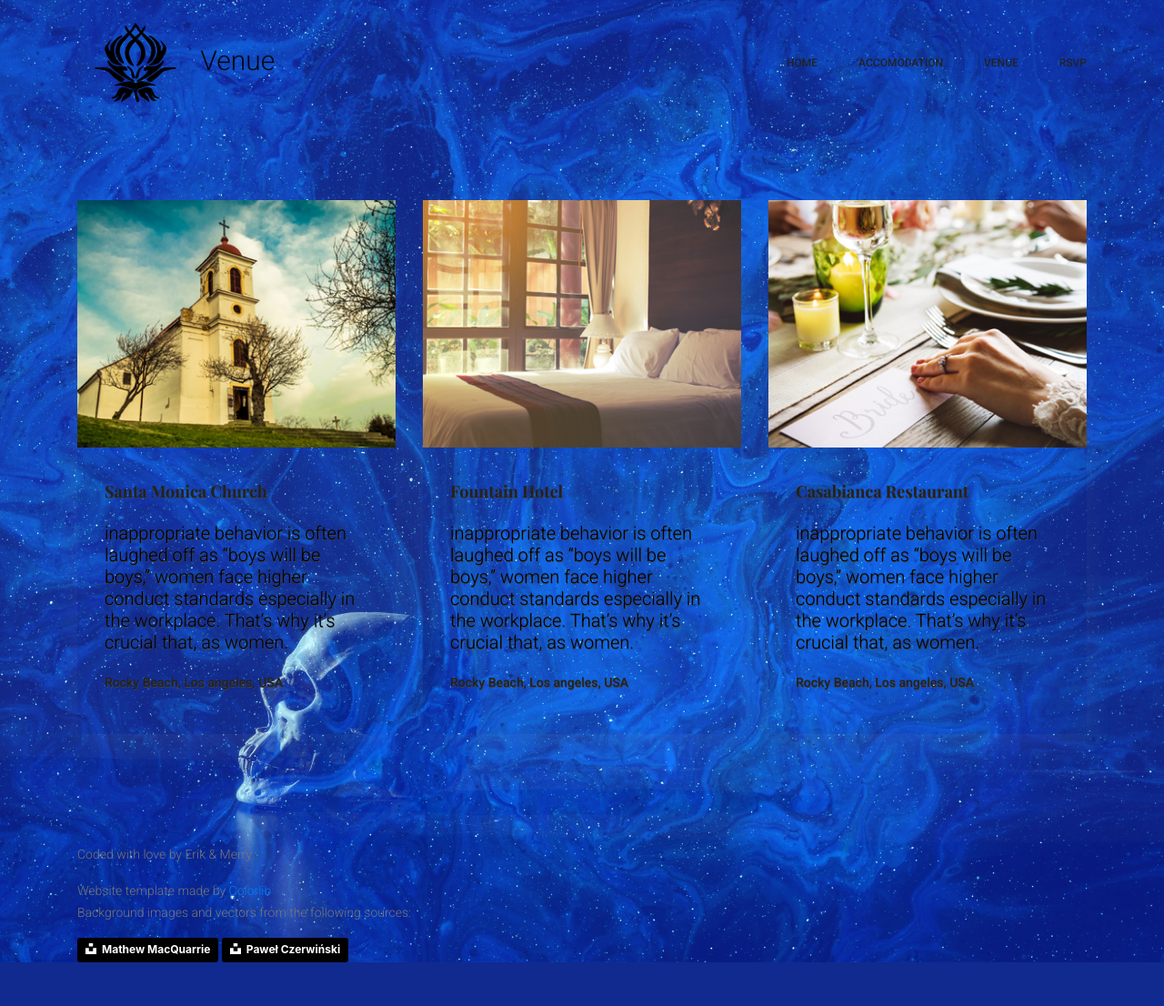
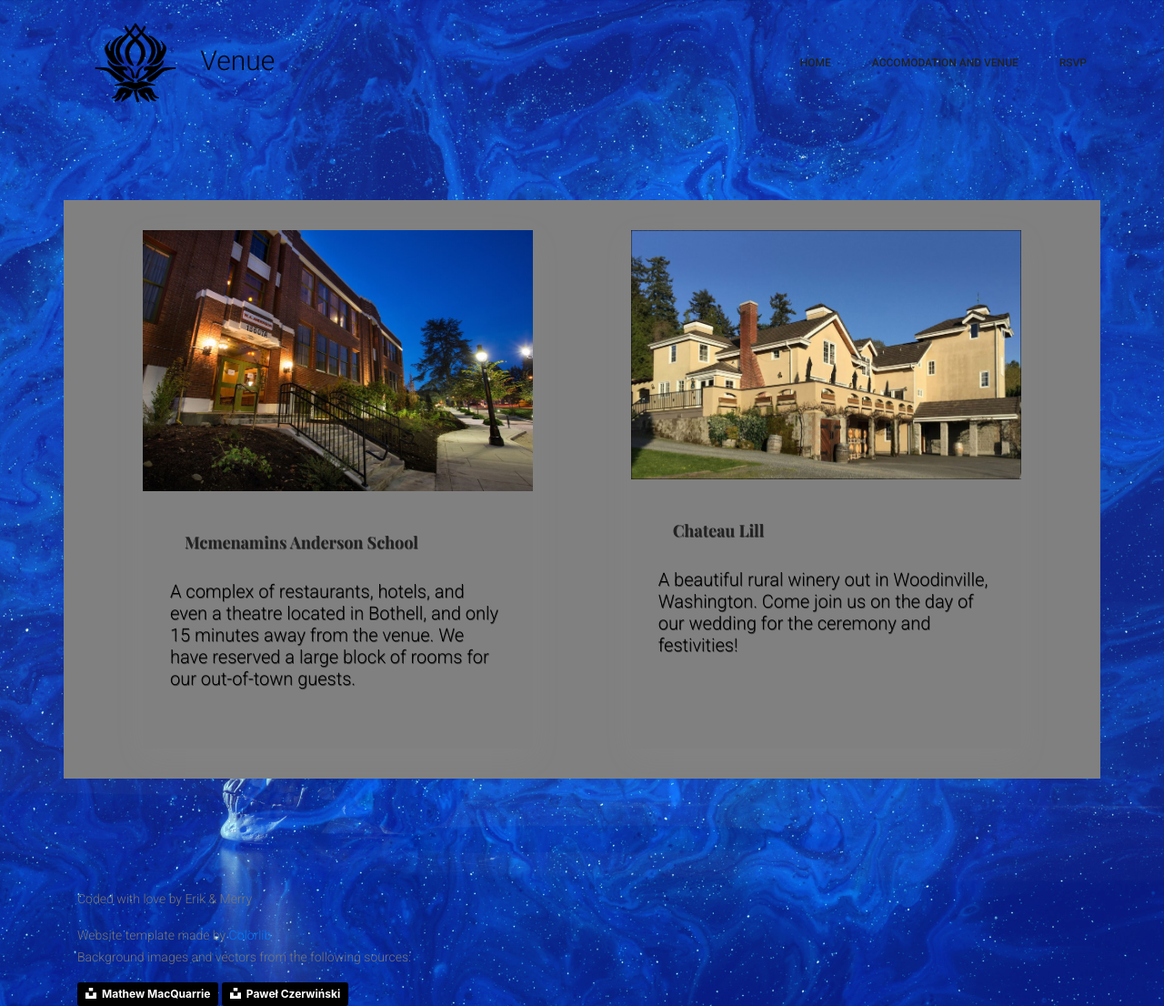
Before and after one commit to endere/merrik-wedding, a Flask app: page /venue in a window 1280 px wide. Shown: the whole page at 91% size. Before the commit the page ends 1058 px from the top, so only its background shows below. Run offline with Flask 2, Linux system fonts and the light colour scheme; some libraries are stand-ins or nearby versions.

Commit message:
venue css

```diff
--- a/wedding_site/static/templates/css/index.css
+++ b/wedding_site/static/templates/css/index.css
@@ -45,3 +45,24 @@ html{
 	color: #000000;
 	font-size: 30px;
 }
+
+.venueitem {
+    max-width: 40%;
+    max-height: 25%;
+    margin-left: auto;
+    margin-right: auto;
+    width: 8em
+    display: inline-block;
+}
+
+.act_inner {
+  background: grey;
+  padding: 3%;
+}
+
+.venueimg {
+    object-fit: contain;
+    max-height: 100%;
+    max-width: 100%;
+
+}
--- a/wedding_site/static/templates/layout.html
+++ b/wedding_site/static/templates/layout.html
@@ -39,8 +39,7 @@
 							<ul class="nav navbar-nav menu_nav ml-auto">
 								<li class="nav-item"><a class="nav-link" href="/">Home</a></li>
 						<!-- 		<li class="nav-item"><a class="nav-link" href="rsvp.html">RSVP  </a></li> -->
-								<li class="nav-item"><a class="nav-link" href="/accomodation">Accomodation</a></li>
-								<li class="nav-item"><a class="nav-link" href="/venue">Venue</a></li>
+								<li class="nav-item"><a class="nav-link" href="/venue">Accomodation and Venue</a></li>
                                 <li class="nav-item"><a class="nav-link" href="/rsvp">rsvp</a></li>
 						</div>
 					</div>
--- a/wedding_site/static/templates/venue.html
+++ b/wedding_site/static/templates/venue.html
@@ -7,42 +7,21 @@
         <section class="act_area p_120">
             <div class="container">
                 <div class="row act_inner">
-                    <div class="col-lg-4">
-                        <div class="progress_item">
-                            <img class="img-fluid" src="img/act/act-1.jpg" alt="">
+                        <div class="progress_item venueitem" class="progress_item">
+                            <img class="venueimg" src="img/anderson.jpg" alt="">
                             <div class="progress_text">
-                                <a href="#"><h4>Santa Monica Church</h4></a>
-                                <p>inappropriate behavior is often laughed off as “boys will be boys,” women face higher conduct standards especially in the workplace. That’s why it’s crucial that, as women.</p>
-                                <div class="date">
-                                    <a href="#">Rocky Beach, Los angeles, USA</a>
-                                </div>
+                                <a class="nav-link" href="https://www.mcmenamins.com/anderson-school"><h4>Mcmenamins Anderson School</h4></a>
+                                <p>A complex of restaurants, hotels, and even a theatre located in Bothell, and only 15 minutes away from the venue. We have reserved a large block of rooms for our out-of-town guests.</p>
                             </div>
                         </div>
-                    </div>
-                    <div class="col-lg-4">
-                        <div class="progress_item">
-                            <img class="img-fluid" src="img/act/act-2.jpg" alt="">
+
+                        <div class="progress_item venueitem" class="progress_item">
+                            <img class="venueimg" src="img/lill.png" alt="">
                             <div class="progress_text">
-                                <a href="#"><h4>Fountain Hotel</h4></a>
-                                <p>inappropriate behavior is often laughed off as “boys will be boys,” women face higher conduct standards especially in the workplace. That’s why it’s crucial that, as women.</p>
-                                <div class="date">
-                                    <a href="#">Rocky Beach, Los angeles, USA</a>
-                                </div>
+                                <a class="nav-link" href="https://chateaulill.com/"><h4>Chateau Lill</h4></a>
+                                <p>A beautiful rural winery out in Woodinville, Washington. Come join us on the day of our wedding for the ceremony and festivities!</p>
                             </div>
                         </div>
-                    </div>
-                    <div class="col-lg-4">
-                        <div class="progress_item">
-                            <img class="img-fluid" src="img/act/act-3.jpg" alt="">
-                            <div class="progress_text">
-                                <a href="#"><h4>Casabianca Restaurant</h4></a>
-                                <p>inappropriate behavior is often laughed off as “boys will be boys,” women face higher conduct standards especially in the workplace. That’s why it’s crucial that, as women.</p>
-                                <div class="date">
-                                    <a href="#">Rocky Beach, Los angeles, USA</a>
-                                </div>
-                            </div>
-                        </div>
-                    </div>
                 </div>
             </div>
         </section>
```
Also changed, not shown: wedding_site/static/templates/accomodation.html (deleted, +0 -52 lines), wedding_site/static/templates/img/anderson.jpg (added), wedding_site/static/templates/img/lill.png (added).
